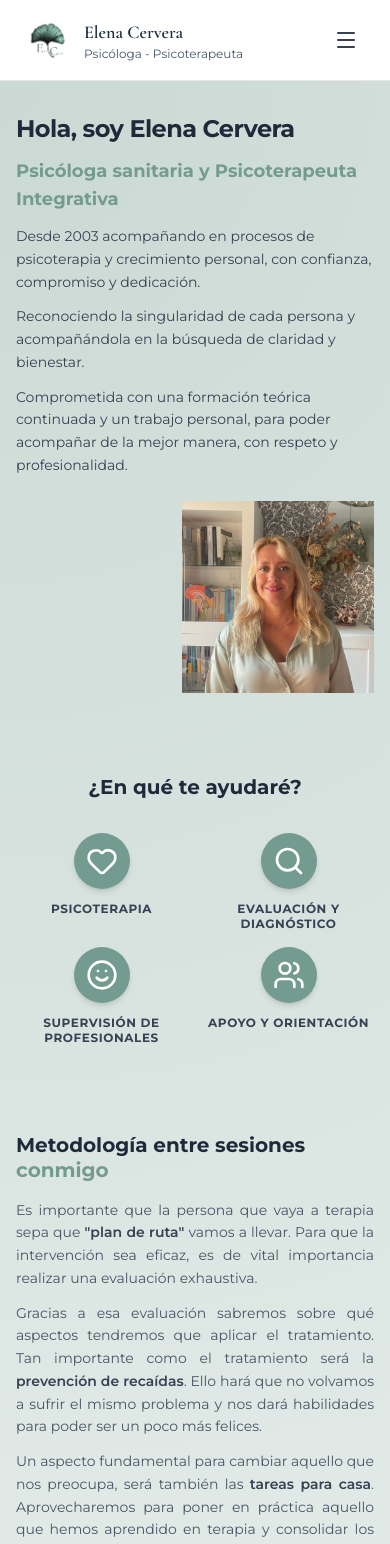
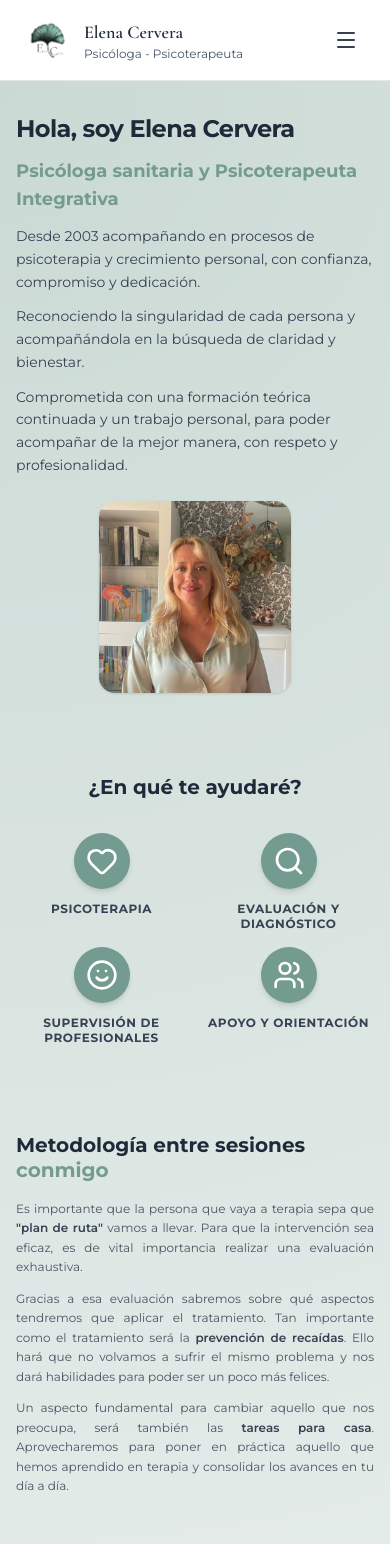
Before and after one commit to aleeeex25234/psocologa, a Next.js app: page / in a window 390 px wide. Shown: the top 1544 px of the page. Built offline with nearby package versions, Linux system fonts and the light colour scheme.

Commit message:
fix: round hero image and adjust footer contact alignment

```diff
--- a/app/page.tsx
+++ b/app/page.tsx
@@ -28,8 +28,8 @@ export default function Home() {
           </div>
 
           {/* Photo - Right */}
-          <div className="order-2 md:order-2 flex justify-end">
-            <div className="relative w-48 h-48 md:w-[400px] md:h-[400px]">
+          <div className="order-2 md:order-2 flex justify-center md:justify-end">
+            <div className="relative w-48 h-48 md:w-[400px] md:h-[400px] rounded-2xl md:rounded-3xl overflow-hidden shadow-sm">
               <Image
                 src="/foto_elena.jpeg"
                 alt="Elena Cervera"
@@ -67,7 +67,7 @@ export default function Home() {
               Metodología entre sesiones <span className="text-[#749B8F]">conmigo</span>
             </h2>
 
-            <div className="space-y-3 md:space-y-6 text-gray-600 text-sm md:text-lg leading-relaxed text-justify order-3 lg:order-2">
+            <div className="space-y-3 md:space-y-6 text-gray-600 text-xs md:text-lg leading-relaxed text-justify order-3 lg:order-2 mb-10 md:mb-0">
               <p>
                 Es importante que la persona que vaya a terapia sepa que <strong className="font-semibold text-gray-700">"plan de ruta"</strong> vamos a llevar. Para que la intervención sea eficaz, es de vital importancia realizar una evaluación exhaustiva.
               </p>
@@ -152,8 +152,8 @@ export default function Home() {
         </div>
       </section>
 
-      {/* Mente Section - Abstract & Reflective */}
-      <section className="max-w-4xl mx-auto px-4 py-10 md:px-6 md:py-20">
+      {/* Mente Section - Abstract & Reflective (Hidden on mobile) */}
+      <section className="hidden md:block max-w-4xl mx-auto px-4 py-10 md:px-6 md:py-20">
         <div className="flex flex-col items-center">
           <div className="relative w-full max-w-[200px] md:max-w-sm h-32 md:h-64 mb-4 md:mb-8">
             <Image
@@ -213,7 +213,7 @@ export default function Home() {
 
       {/* Footer */}
       <footer className="w-full bg-[#4A635D] text-white pt-10 pb-6 md:pt-20 md:pb-12">
-        <div className="max-w-7xl mx-auto px-4 md:px-12 grid grid-cols-2 md:grid-cols-3 gap-8 md:gap-16">
+        <div className="max-w-7xl mx-auto px-4 md:px-12 grid grid-cols-2 md:grid-cols-3 gap-x-4 gap-y-8 md:gap-16">
           {/* Logo & Contact */}
           <div className="flex flex-col col-span-2 md:col-span-1 items-start text-left">
             <div className="flex flex-col mb-3 md:mb-4">
@@ -257,7 +257,7 @@ export default function Home() {
           </div>
 
           {/* Contact */}
-          <div className="flex flex-col items-start space-y-2 md:space-y-4">
+          <div className="flex flex-col items-start space-y-2 md:space-y-4 pl-2 md:pl-0">
             <h5 className="font-bold mb-1 md:mb-2 text-sm md:text-base">Contacto</h5>
             <div className="flex items-center gap-2 md:gap-3 text-xs md:text-sm">
               <Mail size={14} />
```
